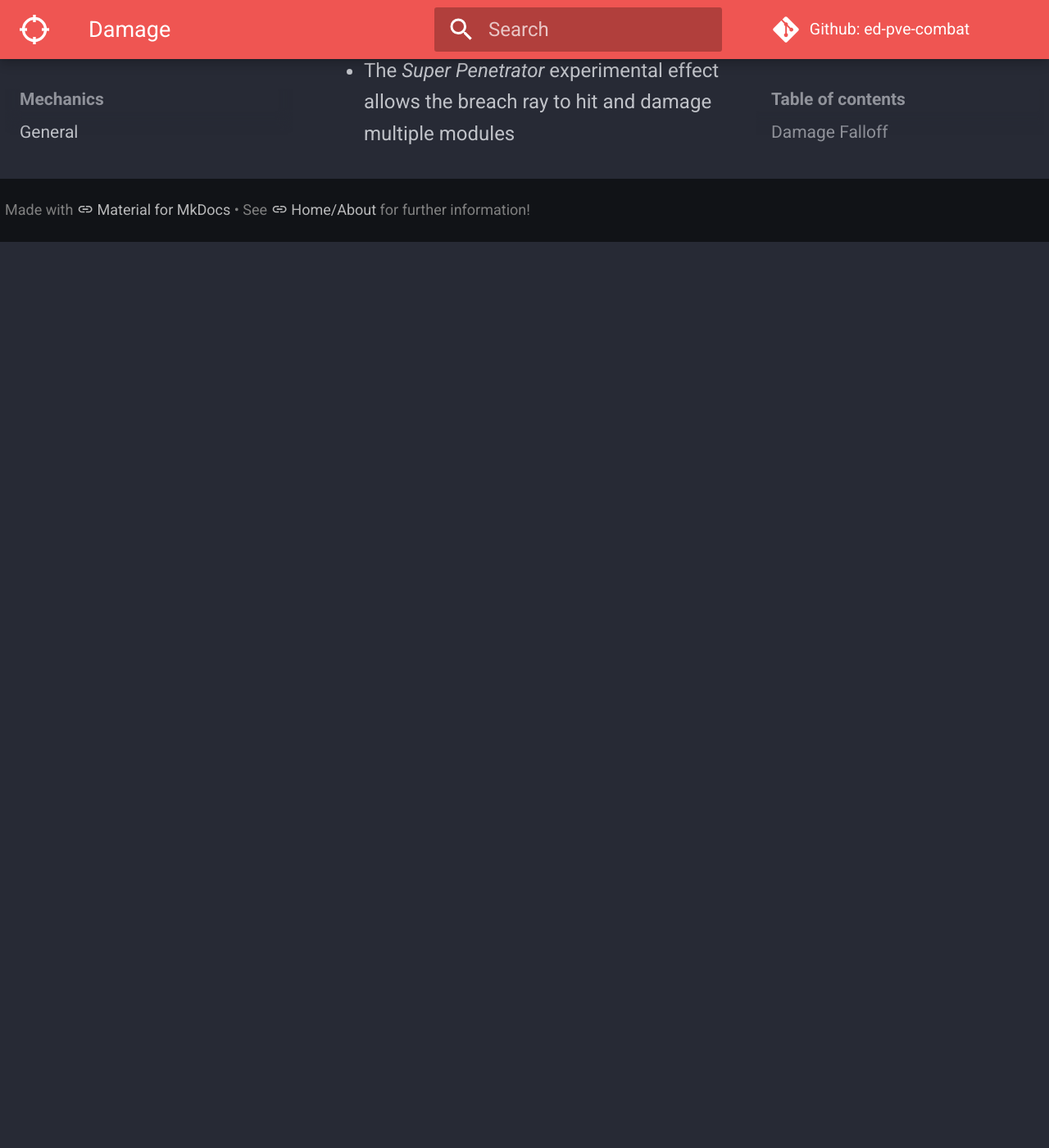
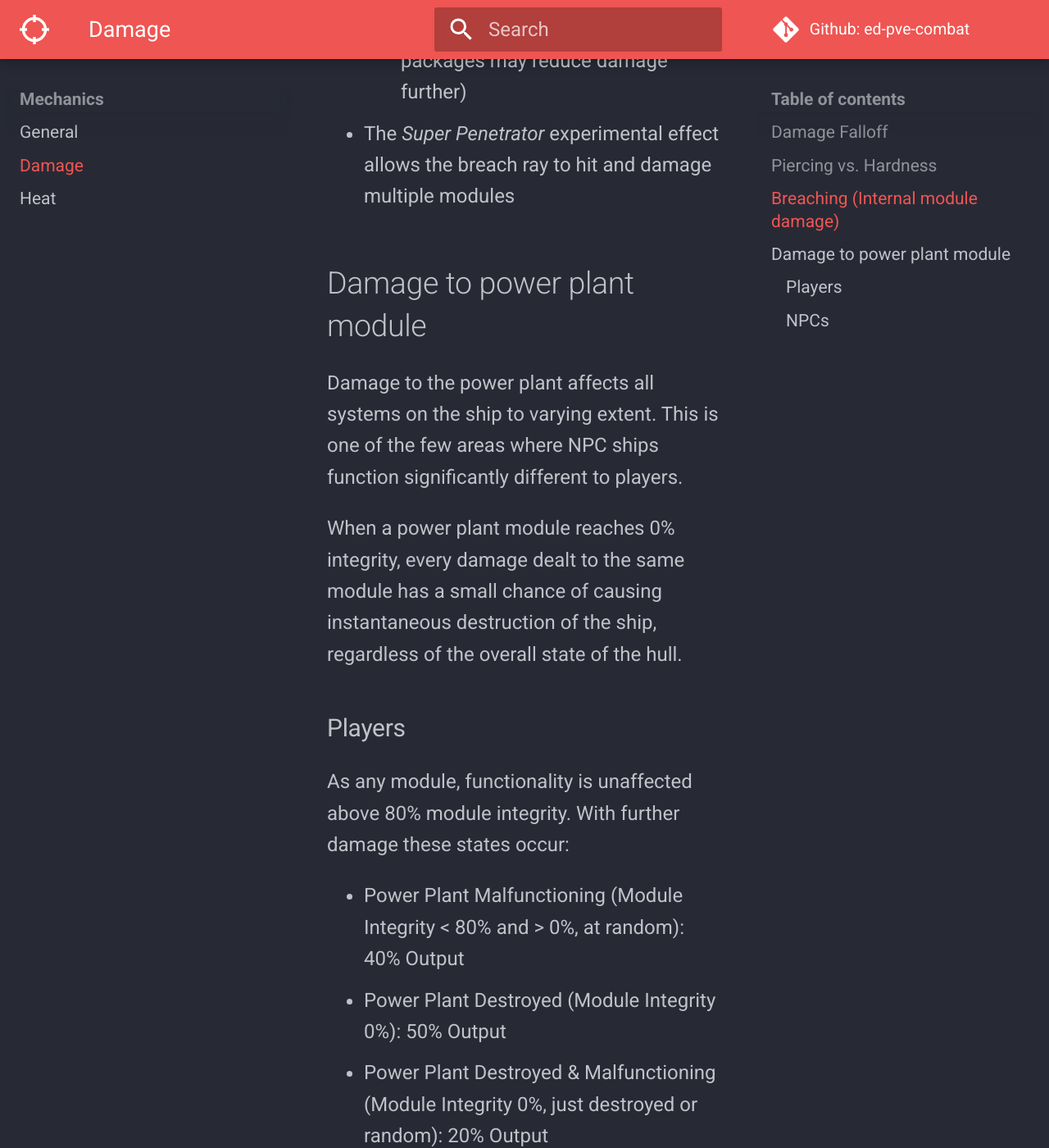
Before and after one commit to BrainProtest/ed-pve-combat, an MkDocs documentation site: the page built from docs/mechanics/damage.md, in a window 1280 px wide and 1400 px high, scrolled down 2982 px. Shown: the whole window at 82% size. Built offline with MkDocs 1.6.1 and Material for MkDocs 9.7.7, drawn with Linux system fonts in a browser that asks for light colours; comment, search, counter and statistics services are not loaded; before the commit the page ends 3277 px from its top, so only the background shows below that; some of the changed text lies outside the part shown.

Commit message:
added heat mechanics page, added placeholder pages for new ships

```diff
--- a/docs/mechanics/damage.md
+++ b/docs/mechanics/damage.md
@@ -2,7 +2,7 @@
 
 ## Damage Falloff
 
-Beyond this range, the actual damage dealt is interpolated between the maximum damage at the falloff start, down to zero damage at the weapons maximum range
+This is a distance stat associated with weapon modules. Beyond this range, the actual damage dealt is interpolated between the maximum damage at the falloff start, down to zero damage at the weapons maximum range
 
 This is most relevant on hitscan weaponry. Most projectile weapons are unlikely to hit beyond their falloff range. For hitscan weapons, the long range mod will completely remove any falloff while doubling the range.
 
@@ -31,3 +31,21 @@
     * A ray across the projectiles movement direction is traced through the ship
     * The first module hit by this ray is damaged (module reinforcement packages may reduce damage further)
 * The *Super Penetrator* experimental effect allows the breach ray to hit and damage multiple modules
+
+## Damage to power plant module
+
+Damage to the power plant affects all systems on the ship to varying extent. This is one of the few areas where NPC ships function significantly different to players.
+
+When a power plant module reaches 0% integrity, every damage dealt to the same module has a small chance of causing instantaneous destruction of the ship, regardless of the overall state of the hull.
+
+### Players
+
+As any module, functionality is unaffected above 80% module integrity. With further damage these states occur:
+
+- Power Plant Malfunctioning (Module Integrity < 80% and > 0%, at random): 40% Output
+- Power Plant Destroyed (Module Integrity 0%): 50% Output
+- Power Plant Destroyed & Malfunctioning (Module Integrity 0%, just destroyed or random): 20% Output
+
+### NPCs
+
+Powerplants in NPC ships don't malfunction, and their output isn't reduced per se. Instead, when an NPCs power plant reaches 0% integrity, their shield system is simply disabled (preventing them from regaining shields). All other modules stay operational.
--- a/mkdocs.yml
+++ b/mkdocs.yml
@@ -58,10 +58,12 @@
       - '(M) Alliance Challenger' : 'ships/challenger.md'
       - '(M) Alliance Crusader' : 'ships/crusader.md'
       - '(M) Fer-de-Lance' : 'ships/ferdelance.md'
+      - '(M) Mandalay' : 'ships/mandalay.md'
       - '(M) Mamba' : 'ships/mamba.md'
       - '(M) Krait Mk. II' : 'ships/krait2.md'
       # - '(M) Krait Phantom' : 'ships/phantom.md'
       - '(M) Python' : 'ships/python.md'
+      - '(M) Python Mk. II' : 'ships/python2.md'
       - '(L) Federal Corvette' : 'ships/corvette.md'
       - '(L) Imperial Cutter' : 'ships/cutter.md'
   - 'Outfitting':
@@ -89,6 +91,7 @@
   - 'Mechanics':
     - 'mechanics/general.md'
     - 'mechanics/damage.md'
+    - 'mechanics/heat.md'
   - 'More':
     - 'Controls Presets': 'misc/controls.md'
     - 'ED Shipyard Module Presets': 'misc/edsymodulepresets.md'
```
Also changed, not shown: docs/mechanics/heat.md (added, +28 -0 lines), docs/ships/list.md (+3 -0 lines), docs/ships/mandalay.md (added, +17 -0 lines), docs/ships/python2.md (added, +21 -0 lines).
